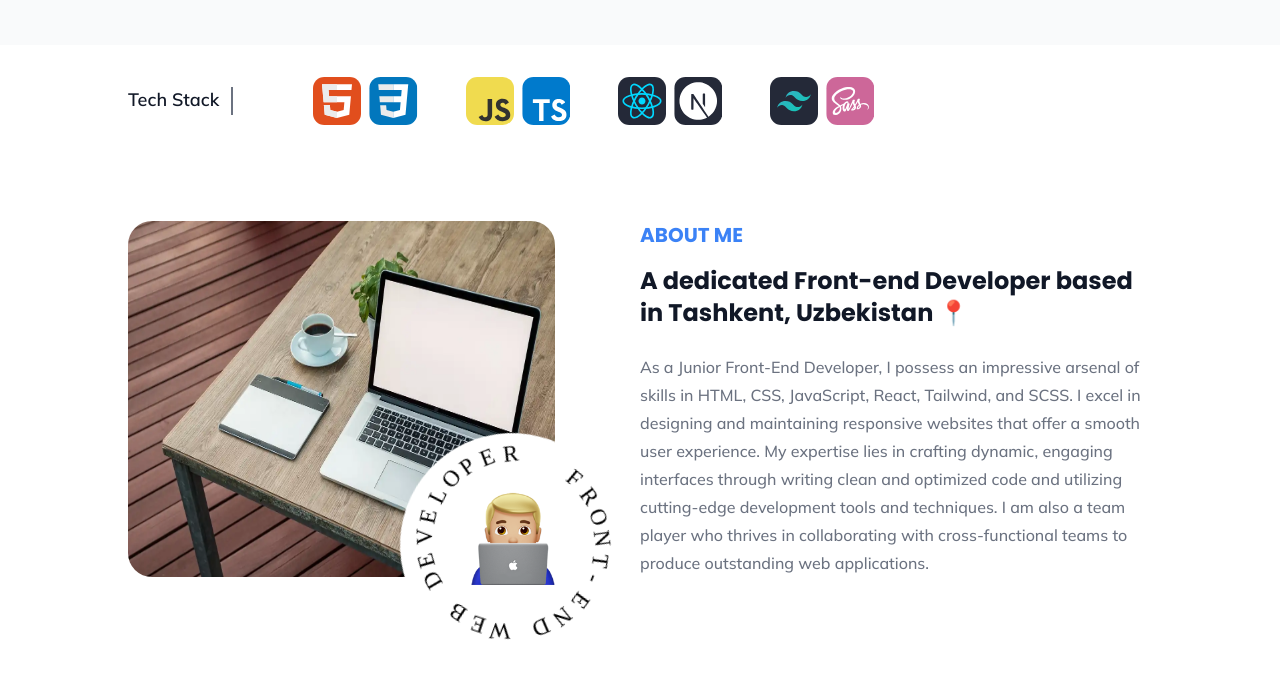
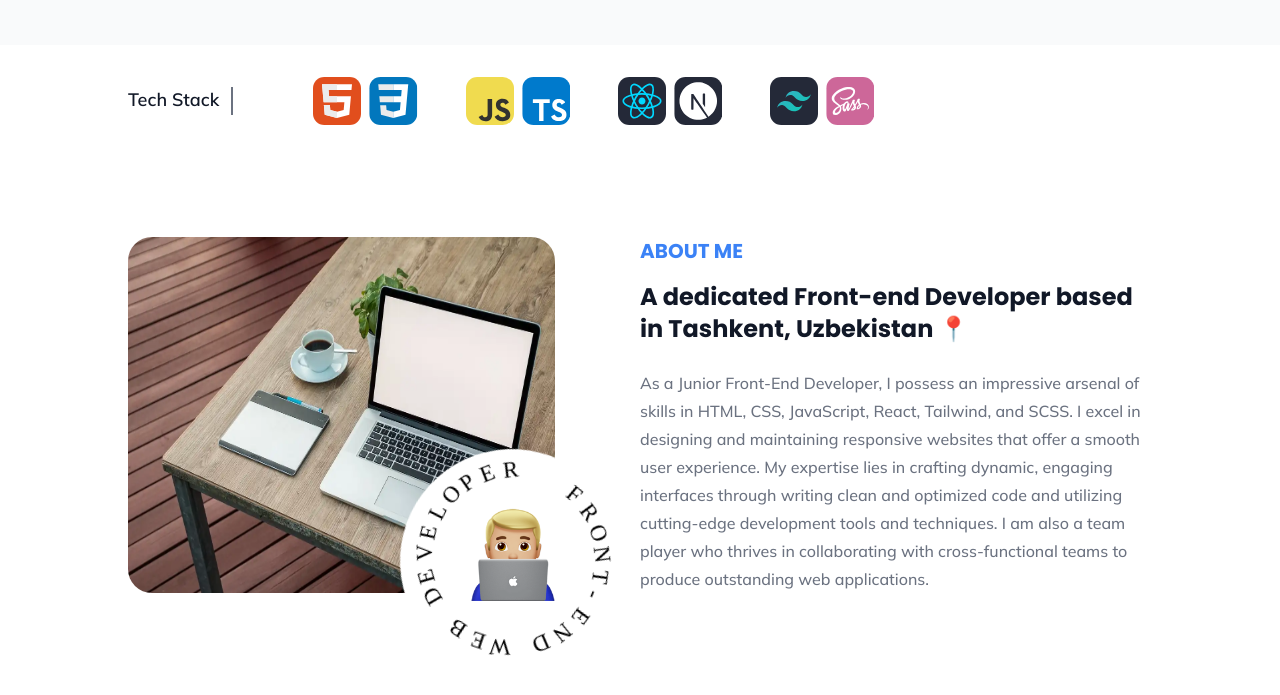
Before and after one commit to khusan2006/my-portfolio, a website: page dist/index.html in a window 1280 px wide. Shown: the part 543-1238 px from the top of the page. Drawn offline with nearby package versions, Linux system fonts and the light colour scheme.

Commit message:
increased spacing between sections

```diff
--- a/dist/index.html
+++ b/dist/index.html
@@ -157,7 +157,7 @@
             </li>
         </ul>
       </div>
-      <div class="flex flex-col lg:flex-row w-full sm:w-4/5 md:max-w-4xl lg:max-w-5xl mx-auto pt-24">
+      <div class="flex flex-col lg:flex-row w-full sm:w-4/5 md:max-w-4xl lg:max-w-5xl mx-auto pt-28">
         <div class="flex-1 flex justify-center lg:justify-start items-center mb-16 sm:mb-20 lg:mb-0 relative">
           <img class="overflow-hidden rounded-3xl  w-9/12 lg:w-10/12 h-full" src="./img/about-image.webp" alt="picture of notebook on table">
           <img class="absolute w-24 -bottom-2 right-20 z-10 hidden lg:block" src="./img/frontend-emoji.png" alt="emoji of developer">
```
Also changed, not shown: dist/css/output.css.
